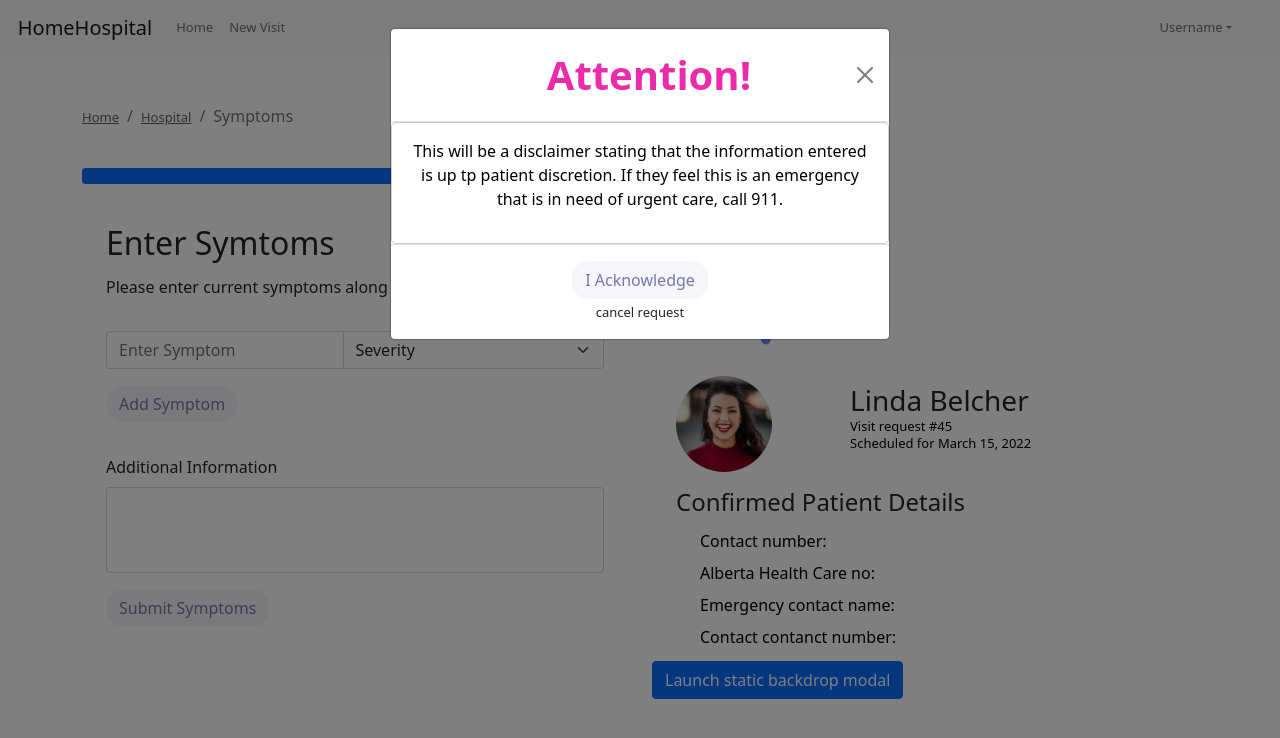
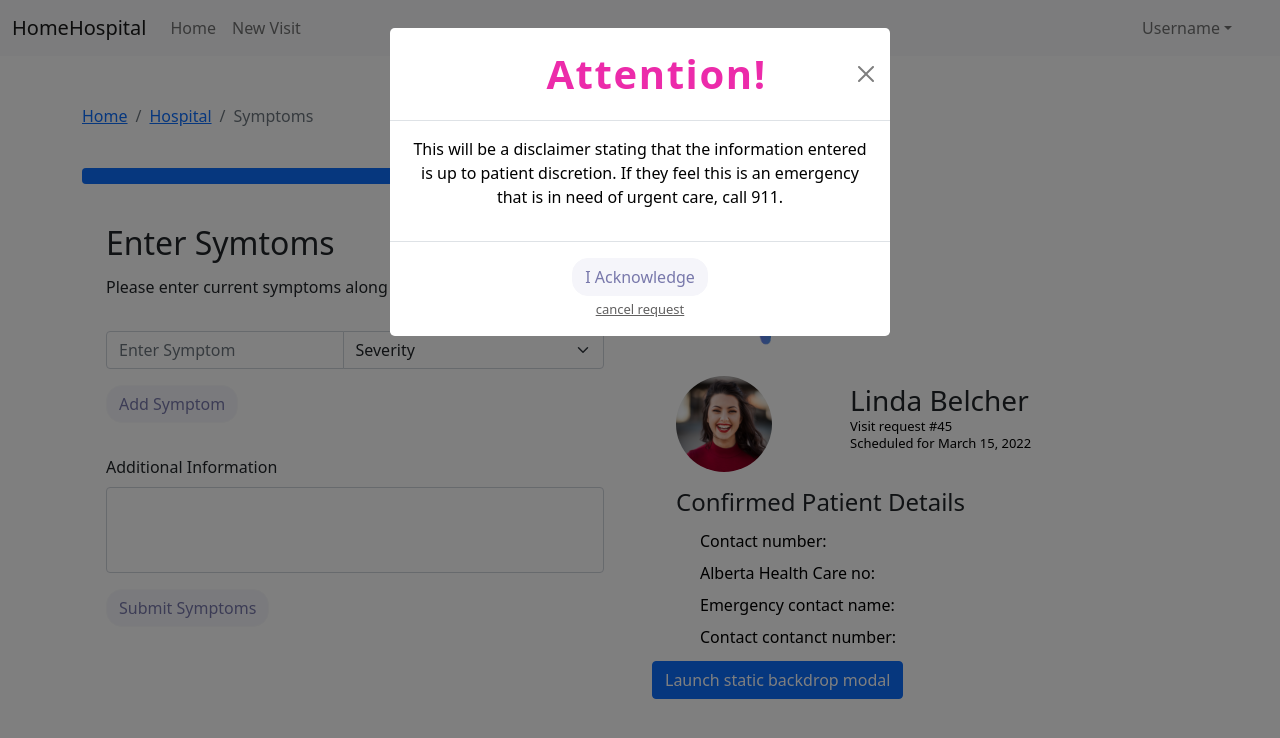
Before and after one commit to liamandaidan/HomeHospital, a React (Create React App) app in the folder HomeHospital-Frontend/hh-front/: page / in a window 1280 px wide. Both pictures are taken after a click on the button "Launch static backdrop modal". Shown: the top 738 px of the page. Built offline with nearby package versions, Linux system fonts and the light colour scheme.

Commit message:
corrected SymptomsPage

```diff
--- a/HomeHospital-Frontend/hh-front/src/App.js
+++ b/HomeHospital-Frontend/hh-front/src/SymptomsPage.js
@@ -13,7 +13,7 @@ import Row from "react-bootstrap/Row";
 import "bootstrap/dist/css/bootstrap.min.css";
 import "./styles/main.css";
 
-function App() {
+function SymptomsPage() {
   return (
     <>
       <Navigation />
@@ -47,4 +47,4 @@ function App() {
   );
 }
 
-export default App;
+export default SymptomsPage;
--- a/HomeHospital-Frontend/hh-front/src/components/AlertModal.js
+++ b/HomeHospital-Frontend/hh-front/src/components/AlertModal.js
@@ -30,7 +30,7 @@ function AlertModal() {
         <Modal.Body className="modal-content modal-dialog-centered">
           <p>
             This will be a disclaimer stating that the information entered is up
-            tp patient discretion. If they feel this is an emergency that is in
+            to patient discretion. If they feel this is an emergency that is in
             need of urgent care, call 911.
           </p>
         </Modal.Body>
@@ -40,7 +40,7 @@ function AlertModal() {
               I Acknowledge
             </Button>
             <div>
-              <a onClick={handleClose}>cancel request</a>
+              <a className="cancel-lnk" onClick={handleClose}>cancel request</a>
             </div>
           </div>
         </Modal.Footer>
--- a/HomeHospital-Frontend/hh-front/src/index.js
+++ b/HomeHospital-Frontend/hh-front/src/index.js
@@ -1,11 +1,11 @@
 import React from 'react';
 import ReactDOM from 'react-dom';
-import App from './App';
+import SymptomsPage from './SymptomsPage.js';
 
 
 ReactDOM.render(
 
-  <App />,
+  <SymptomsPage />,
 
   document.getElementById('root')
 );
--- a/HomeHospital-Frontend/hh-front/src/styles/modal.css
+++ b/HomeHospital-Frontend/hh-front/src/styles/modal.css
@@ -14,10 +14,11 @@ p {
 
 .modal-title {
     margin-left: 30%;
-    margin-right: auto ;
+    margin-right: auto;
     color: #EC2BAA ;
     font-size: 40px;
     font-weight: bold;
+    letter-spacing: .1rem;
 
 }
 
@@ -25,6 +26,7 @@ p {
     margin-left: auto;
     margin-right: auto;
     text-align: center;
+    border: none;
 }
 
 .modal.footer {
@@ -33,6 +35,7 @@ p {
     justify-items: center;
     text-align: center;
     color: #7878ab;
+    border: none;
 }
 
 .ack-btn {
@@ -47,6 +50,7 @@ p {
     border-radius: 1rem;
     background-color: #7878ab;
     border-color: #7878ab;
+
 }
 
 .div-footer {
@@ -56,7 +60,15 @@ p {
     justify-content: center;
 }
 
-a {
+.cancel-lnk {
     font-size: small;
     color: #616060;
+    text-decoration: underline;
     }
+
+.cancel-lnk:hover {
+    font-size: small;
+    color: #313131;
+    text-decoration: none;
+    cursor: pointer;
+    }
```
